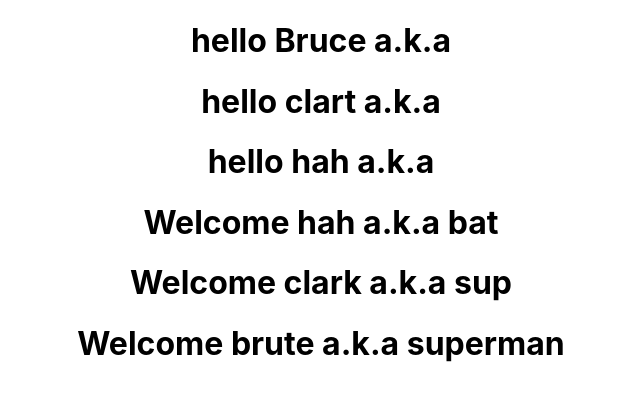
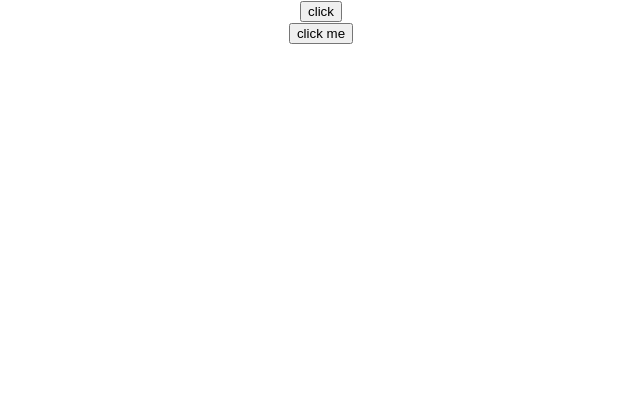
Before and after one commit to nicholeemma/React, a React (Create React App) app: page / in a window 1280 px wide. Shown: the top 400 px of the page, without its empty margins (319-959 px from the left). Built offline with nearby package versions, Linux system fonts and the light colour scheme.

Commit message:
event handling

```diff
--- a/src/App.js
+++ b/src/App.js
@@ -6,12 +6,16 @@
 import Hello from './Components/Hello.js';
 import Messages from './Components/Messages.js';
 import Counter from './Components/Counter.js';
+import FunctionClick from './Components/FunctionClick';
+import ClassClick from './Components/ClassClick';
 
 function App() {
   return (
     <div className="App">
+      <FunctionClick></FunctionClick>
+      <ClassClick></ClassClick>
       {/* <Counter></Counter> */}
-       <Greet name = "Bruce" heroname = "spider">
+       {/* <Greet name = "Bruce" heroname = "spider">
          <p>This is children prop</p> </Greet>
        <Greet name = "clart" heroname = "bat">
          <button>Action</button>
@@ -19,7 +23,7 @@
        <Greet name = "hah" heroname = "super"/>
       <Welcome name = "hah" heroname = "bat"/>
       <Welcome name = "clark" heroname = "sup"/>
-      <Welcome name = "brute" heroname = "superman"/>
+      <Welcome name = "brute" heroname = "superman"/>  */}
       {/* <Hello />
       <Messages></Messages> */}
     </div>
--- /dev/null
+++ b/src/Components/ClassClick.js
@@ -0,0 +1,19 @@
+import React, { Component } from 'react'
+
+ class ClassClick extends Component {
+
+    clickHandler() {
+        console.log('class clicked button')
+    }
+    render() {
+        return (
+            <div>
+               <button onClick={this.clickHandler}>
+                   click me
+                   </button>
+            </div>
+        )
+    }
+}
+
+export default ClassClick
--- /dev/null
+++ b/src/Components/FunctionClick.js
@@ -0,0 +1,16 @@
+import React from 'react'
+
+function FunctionClick() {
+
+    function clickHandler() {
+        console.log('button clicked')
+    }
+    return (
+        <div>
+            {/* event handler is a function not a function call, do not add parathesis */}
+         <button onClick = {clickHandler}>click</button>
+        </div>
+    )
+}
+
+export default FunctionClick
```
